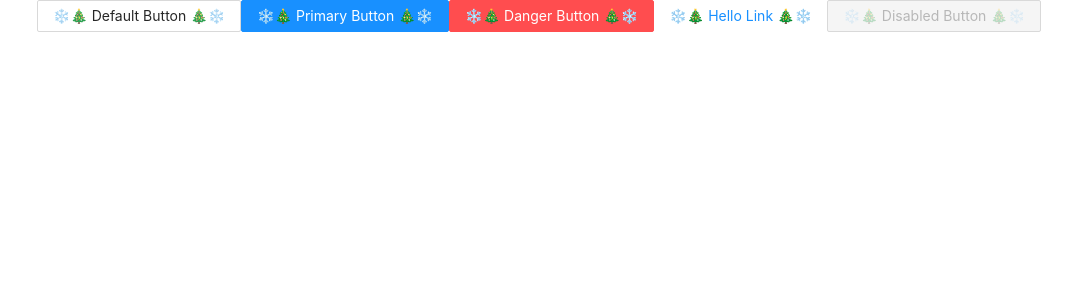
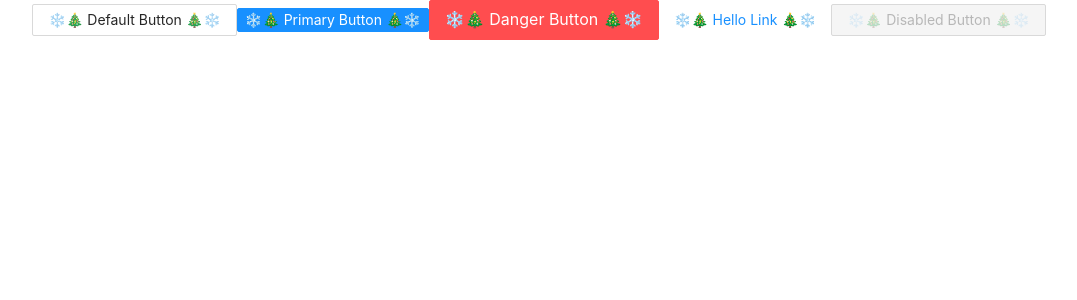
Before and after one commit to worker-ben/easy-design, a React (Create React App) app: page / in a window 1280 px wide. Shown: the top 300 px of the page, without its empty margins (101-1178 px from the left). Built offline with nearby package versions, Linux system fonts and the light colour scheme.

Commit message:
feat: 添加大小样式
Change-Id: I8ff06155f76f2019ae984b1ff25d1c87fdc6b795

```diff
--- a/src/App.js
+++ b/src/App.js
@@ -8,10 +8,10 @@ function App() {
   return (
     <div className="App">
       {/* 支持原生属性了 */}
-      <Button onClick={()=>{console.log('Default Button')}} > Default Button </Button>
-      <Button onClick={()=>{console.log('Primary Button')}} btnType={'primary'}> Primary Button </Button>
-      <Button onClick={()=>{console.log('Danger Button')}} btnType={'danger'}> Danger Button </Button>
-      <Button  btnType={'link'} href={'https://www.baidu.com/'} target='_blank' > Hello Link </Button>
+      <Button onClick={() => { console.log('Default Button') }} > Default Button </Button>
+      <Button onClick={() => { console.log('Primary Button') }} size={'sm'} btnType={'primary'}> Primary Button </Button>
+      <Button onClick={() => { console.log('Danger Button') }} size={'lg'} btnType={'danger'}> Danger Button </Button>
+      <Button btnType={'link'} href={'https://www.baidu.com/'} target='_blank' > Hello Link </Button>
       <Button disabled > Disabled Button </Button>
     </div>
   );
--- a/src/components/Button/index.css
+++ b/src/components/Button/index.css
@@ -72,3 +72,14 @@
   border-color: #d9d9d9;
   cursor: no-drop;
 }
+
+/* 大按钮 */
+.btn.btn-lg {
+  font-size: 16px;
+  padding: 6.4px 15px;
+}
+
+/* 小按钮 */
+.btn.btn-sm {
+  padding: 0 7px;
+}
```
Also changed, not shown: 1 other file (tests, documents, lock files or other folders).
